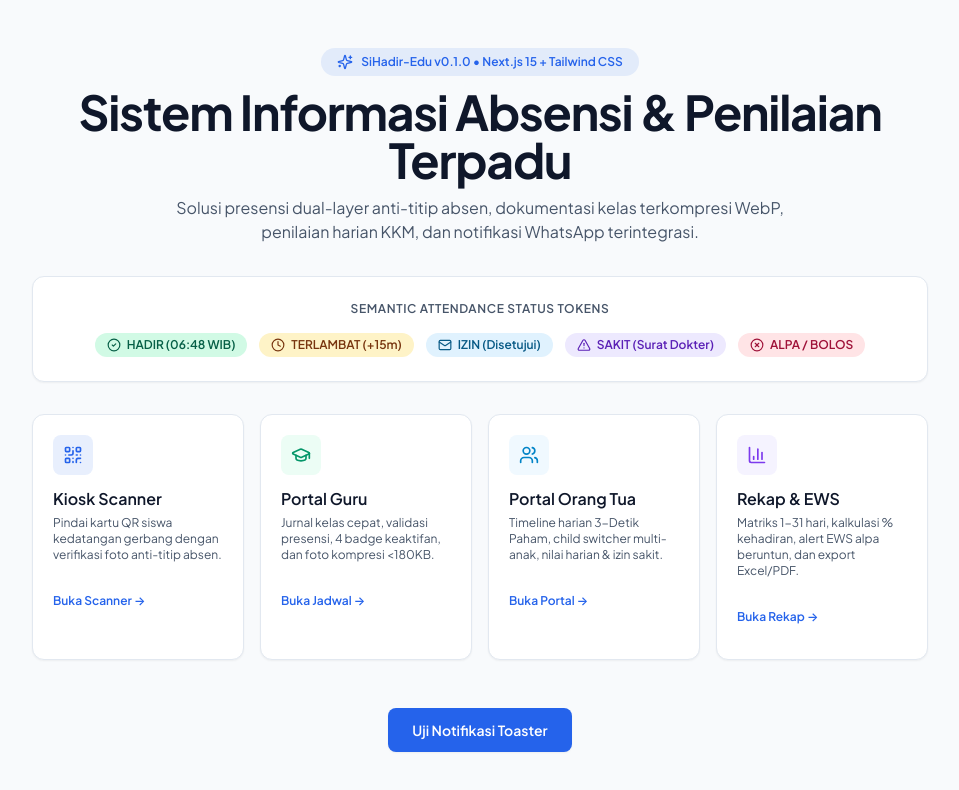
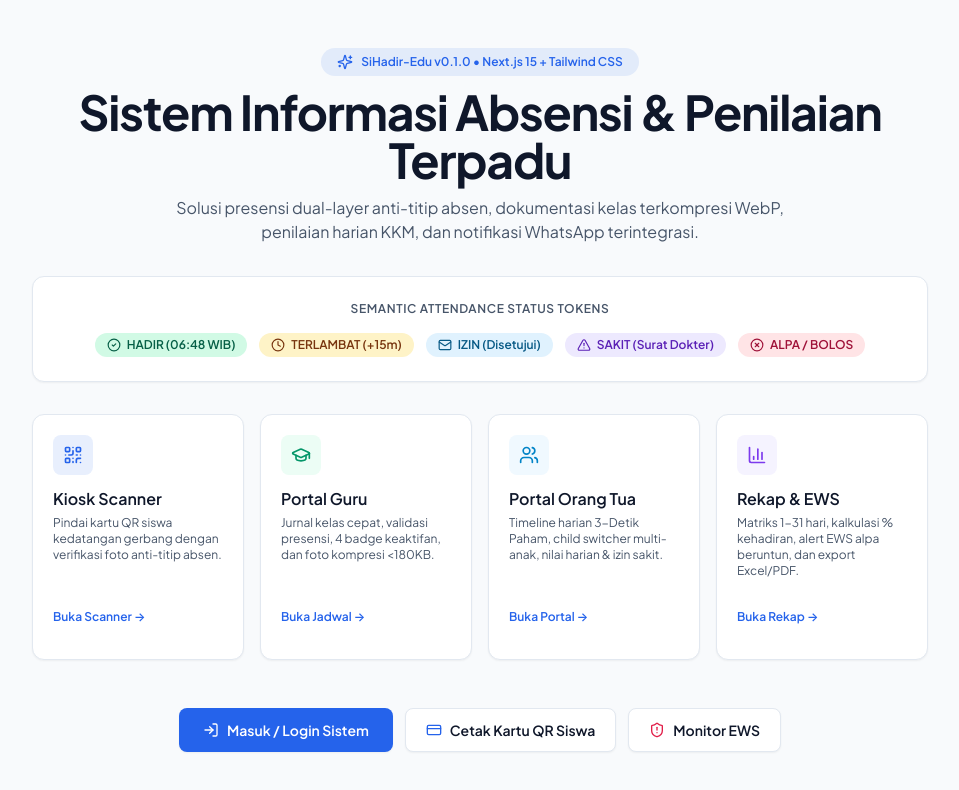
Before and after one commit to ahmadrifkyridha03-cpu/sihadir-edu, a Next.js app: page / in a window 1280 px wide. Shown: the top 790 px of the page, without its empty margins (160-1119 px from the left). Built offline with nearby package versions, Linux system fonts and the light colour scheme.

Commit message:
feat(home): connect landing page portal cards and action buttons to real Next.js routes

```diff
--- a/src/app/page.tsx
+++ b/src/app/page.tsx
@@ -1,6 +1,6 @@
 'use client';
 
-import { toast } from 'sonner';
+import Link from 'next/link';
 import {
   QrCode,
   GraduationCap,
@@ -12,6 +12,9 @@ import {
   AlertTriangle,
   XCircle,
   Sparkles,
+  LogIn,
+  CreditCard,
+  ShieldAlert,
 } from 'lucide-react';
 
 export default function HomePage() {
@@ -65,7 +68,11 @@ export default function HomePage() {
         {/* Core Portals Navigation Grid */}
         <div className="grid grid-cols-1 sm:grid-cols-2 lg:grid-cols-4 gap-4 text-left">
           {/* Gate Scanner */}
-          <div className="group rounded-xl border border-border bg-surface p-5 shadow-sm transition-[border-color,box-shadow] hover:border-primary/50 hover:shadow-md">
+          <Link
+            href="/gate-scanner"
+            className="group flex flex-col justify-between rounded-xl border border-border bg-surface p-5 shadow-sm transition-[border-color,box-shadow] hover:border-primary/50 hover:shadow-md"
+          >
+            <div>
               <div className="mb-3 inline-flex h-10 w-10 items-center justify-center rounded-lg bg-primary/10 text-primary">
                 <QrCode className="h-5 w-5" />
               </div>
@@ -73,16 +80,18 @@ export default function HomePage() {
               <p className="mt-1 text-xs text-muted">
                 Pindai kartu QR siswa kedatangan gerbang dengan verifikasi foto anti-titip absen.
               </p>
-            <button
-              onClick={() => toast.info('Navigasi ke Gate Scanner (/gate-scanner)')}
-              className="mt-4 inline-flex items-center text-xs font-semibold text-primary group-hover:underline btn-press touch-target"
-            >
+            </div>
+            <span className="mt-4 inline-flex items-center text-xs font-semibold text-primary group-hover:underline btn-press touch-target">
               Buka Scanner →
-            </button>
-          </div>
+            </span>
+          </Link>
 
           {/* Teacher Portal */}
-          <div className="group rounded-xl border border-border bg-surface p-5 shadow-sm transition-[border-color,box-shadow] hover:border-primary/50 hover:shadow-md">
+          <Link
+            href="/dashboard"
+            className="group flex flex-col justify-between rounded-xl border border-border bg-surface p-5 shadow-sm transition-[border-color,box-shadow] hover:border-primary/50 hover:shadow-md"
+          >
+            <div>
               <div className="mb-3 inline-flex h-10 w-10 items-center justify-center rounded-lg bg-emerald-50 text-emerald-600">
                 <GraduationCap className="h-5 w-5" />
               </div>
@@ -90,16 +99,18 @@ export default function HomePage() {
               <p className="mt-1 text-xs text-muted">
                 Jurnal kelas cepat, validasi presensi, 4 badge keaktifan, dan foto kompresi &lt;180KB.
               </p>
-            <button
-              onClick={() => toast.info('Navigasi ke Dashboard Guru (/dashboard)')}
-              className="mt-4 inline-flex items-center text-xs font-semibold text-primary group-hover:underline btn-press touch-target"
-            >
+            </div>
+            <span className="mt-4 inline-flex items-center text-xs font-semibold text-primary group-hover:underline btn-press touch-target">
               Buka Jadwal →
-            </button>
-          </div>
+            </span>
+          </Link>
 
           {/* Parent Portal */}
-          <div className="group rounded-xl border border-border bg-surface p-5 shadow-sm transition-[border-color,box-shadow] hover:border-primary/50 hover:shadow-md">
+          <Link
+            href="/parent-dashboard"
+            className="group flex flex-col justify-between rounded-xl border border-border bg-surface p-5 shadow-sm transition-[border-color,box-shadow] hover:border-primary/50 hover:shadow-md"
+          >
+            <div>
               <div className="mb-3 inline-flex h-10 w-10 items-center justify-center rounded-lg bg-sky-50 text-sky-600">
                 <Users className="h-5 w-5" />
               </div>
@@ -107,16 +118,18 @@ export default function HomePage() {
               <p className="mt-1 text-xs text-muted">
                 Timeline harian 3-Detik Paham, child switcher multi-anak, nilai harian & izin sakit.
               </p>
-            <button
-              onClick={() => toast.info('Navigasi ke Portal Ortu (/parent-dashboard)')}
-              className="mt-4 inline-flex items-center text-xs font-semibold text-primary group-hover:underline btn-press touch-target"
-            >
+            </div>
+            <span className="mt-4 inline-flex items-center text-xs font-semibold text-primary group-hover:underline btn-press touch-target">
               Buka Portal →
-            </button>
-          </div>
+            </span>
+          </Link>
 
           {/* Admin & Recap */}
-          <div className="group rounded-xl border border-border bg-surface p-5 shadow-sm transition-[border-color,box-shadow] hover:border-primary/50 hover:shadow-md">
+          <Link
+            href="/recap-attendance"
+            className="group flex flex-col justify-between rounded-xl border border-border bg-surface p-5 shadow-sm transition-[border-color,box-shadow] hover:border-primary/50 hover:shadow-md"
+          >
+            <div>
               <div className="mb-3 inline-flex h-10 w-10 items-center justify-center rounded-lg bg-violet-50 text-violet-600">
                 <BarChart3 className="h-5 w-5" />
               </div>
@@ -124,27 +137,36 @@ export default function HomePage() {
               <p className="mt-1 text-xs text-muted">
                 Matriks 1-31 hari, kalkulasi % kehadiran, alert EWS alpa beruntun, dan export Excel/PDF.
               </p>
-            <button
-              onClick={() => toast.info('Navigasi ke Rekap Admin (/recap-attendance)')}
-              className="mt-4 inline-flex items-center text-xs font-semibold text-primary group-hover:underline btn-press touch-target"
-            >
+            </div>
+            <span className="mt-4 inline-flex items-center text-xs font-semibold text-primary group-hover:underline btn-press touch-target">
               Buka Rekap →
-            </button>
-          </div>
+            </span>
+          </Link>
         </div>
 
-        {/* Interactive Toast Demo Button */}
-        <div className="pt-4">
-          <button
-            onClick={() =>
-              toast.success('Sistem SiHadir-Edu siap digunakan!', {
-                description: 'Next.js 15, Tailwind CSS, TypeScript, dan Sonner Toaster aktif.',
-              })
-            }
-            className="rounded-lg bg-primary px-6 py-2.5 text-sm font-semibold text-white shadow-sm hover:bg-primary-hover btn-press touch-target"
+        {/* Quick Actions Footer */}
+        <div className="flex flex-wrap items-center justify-center gap-3 pt-4">
+          <Link
+            href="/login"
+            className="inline-flex items-center gap-2 rounded-lg bg-primary px-6 py-2.5 text-sm font-semibold text-white shadow-sm hover:bg-primary-hover btn-press touch-target"
           >
-            Uji Notifikasi Toaster
-          </button>
+            <LogIn className="h-4 w-4" />
+            Masuk / Login Sistem
+          </Link>
+          <Link
+            href="/qr-cards"
+            className="inline-flex items-center gap-2 rounded-lg border border-border bg-surface px-5 py-2.5 text-sm font-semibold text-foreground shadow-sm hover:bg-slate-50 btn-press touch-target"
+          >
+            <CreditCard className="h-4 w-4 text-primary" />
+            Cetak Kartu QR Siswa
+          </Link>
+          <Link
+            href="/early-warning"
+            className="inline-flex items-center gap-2 rounded-lg border border-border bg-surface px-5 py-2.5 text-sm font-semibold text-foreground shadow-sm hover:bg-slate-50 btn-press touch-target"
+          >
+            <ShieldAlert className="h-4 w-4 text-rose-600" />
+            Monitor EWS
+          </Link>
         </div>
       </div>
     </main>
```
Lines whose indentation alone changed are shown as unchanged.
